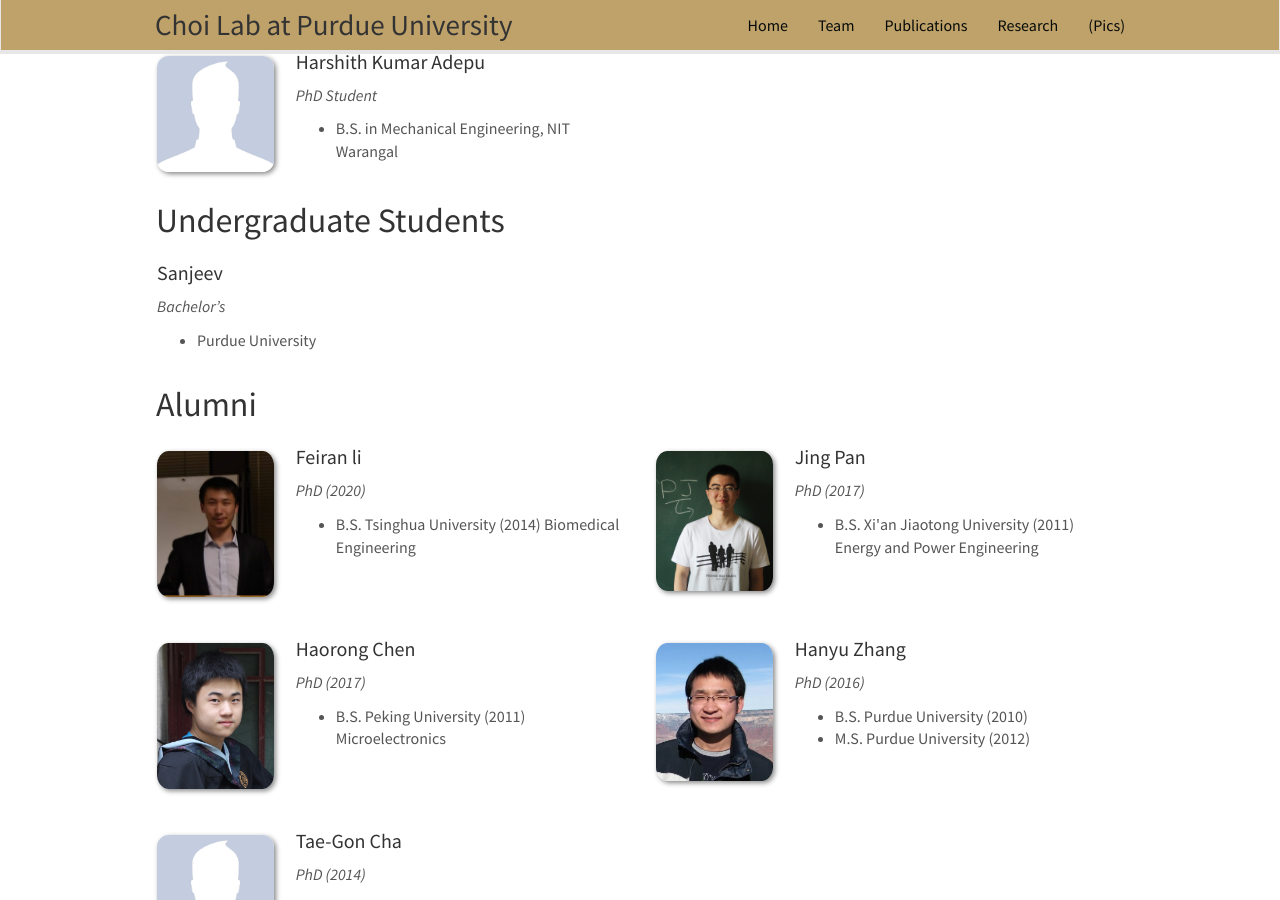
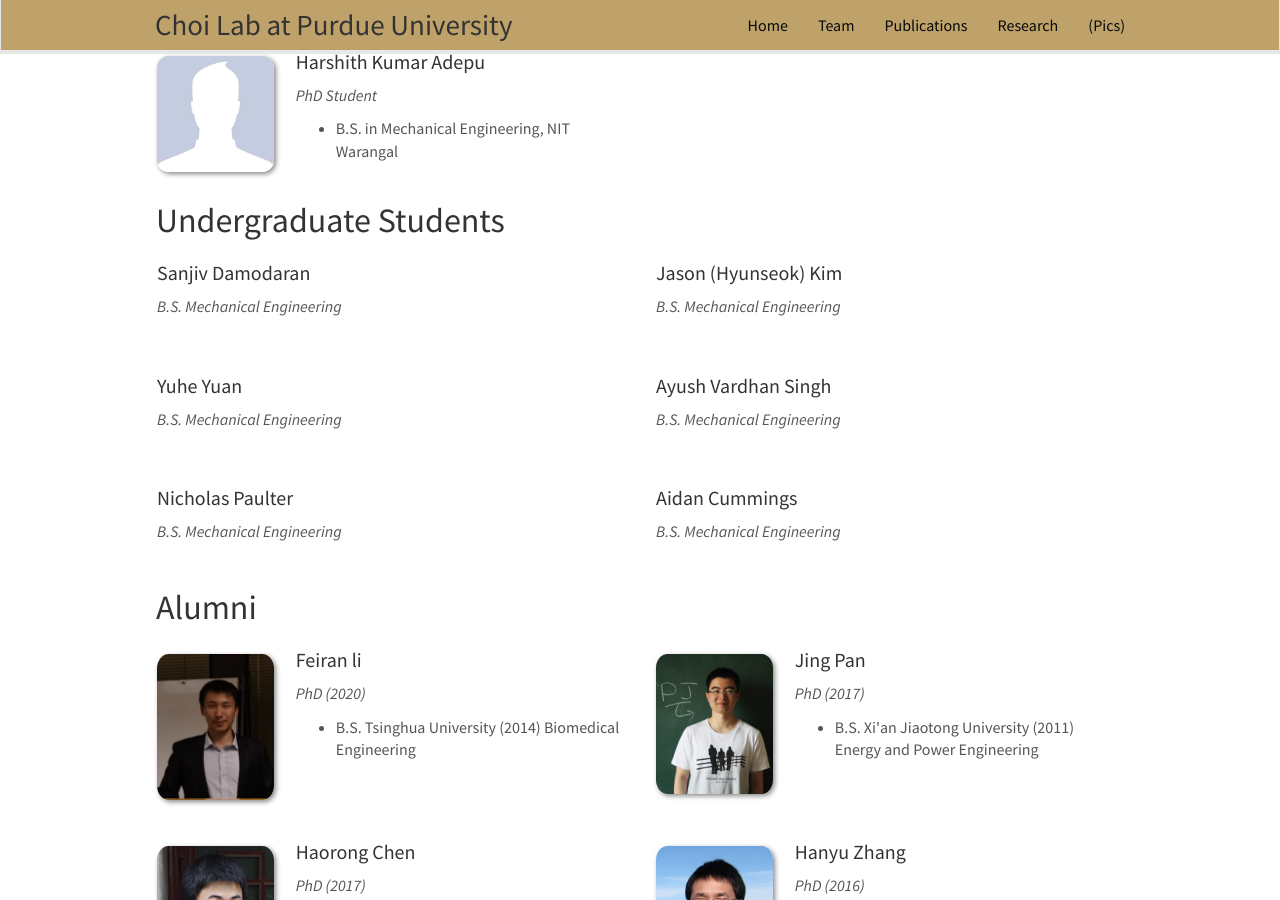
Before and after one commit to choidnalab/choidnalab.github.io, a Jekyll site: the page built from _pages/team.md, in a window 1280 px wide and 900 px high, scrolled down 867 px. Built offline with Jekyll 4.4.1, drawn with Linux system fonts in a browser that asks for light colours; nearby versions of some CDN libraries.

Commit message:
Update master_bachelors_students.yml

```diff
--- a/_data/master_bachelors_students.yml
+++ b/_data/master_bachelors_students.yml
@@ -1,6 +1,41 @@
-- name: Sanjeev
+- name: Sanjiv Damodaran
   photo: nopic.jpg
-  info: Bachelor's
+  info: B.S. Mechanical Engineering
   email:
-  number_educ: 1
-  education1: Purdue University
+  number_educ: 0
+  education1:
+
+- name: Jason (Hyunseok) Kim
+  photo: nopic.jpg
+  info: B.S. Mechanical Engineering
+  email:
+  number_educ: 0
+  education1:
+
+- name: Yuhe Yuan
+  photo: nopic.jpg
+  info: B.S. Mechanical Engineering
+  email:
+  number_educ: 0
+  education1:
+
+- name: Ayush Vardhan Singh
+  photo: nopic.jpg
+  info: B.S. Mechanical Engineering
+  email:
+  number_educ: 0
+  education1:
+
+- name: Nicholas Paulter
+  photo: nopic.jpg
+  info: B.S. Mechanical Engineering
+  email:
+  number_educ: 0
+  education1:
+
+- name: Aidan Cummings
+  photo: nopic.jpg
+  info: B.S. Mechanical Engineering
+  email:
+  number_educ: 0
+  education1:
```
